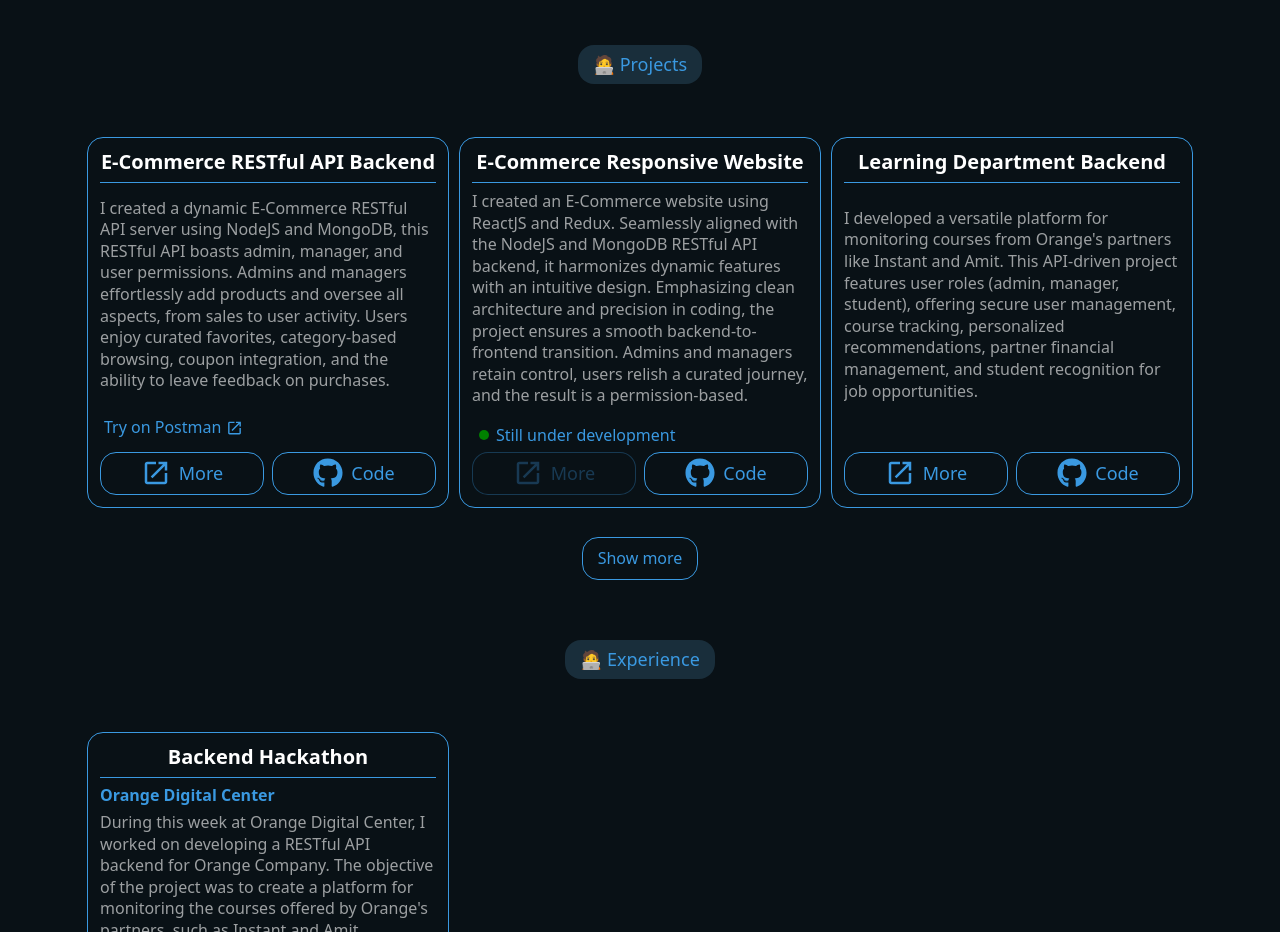
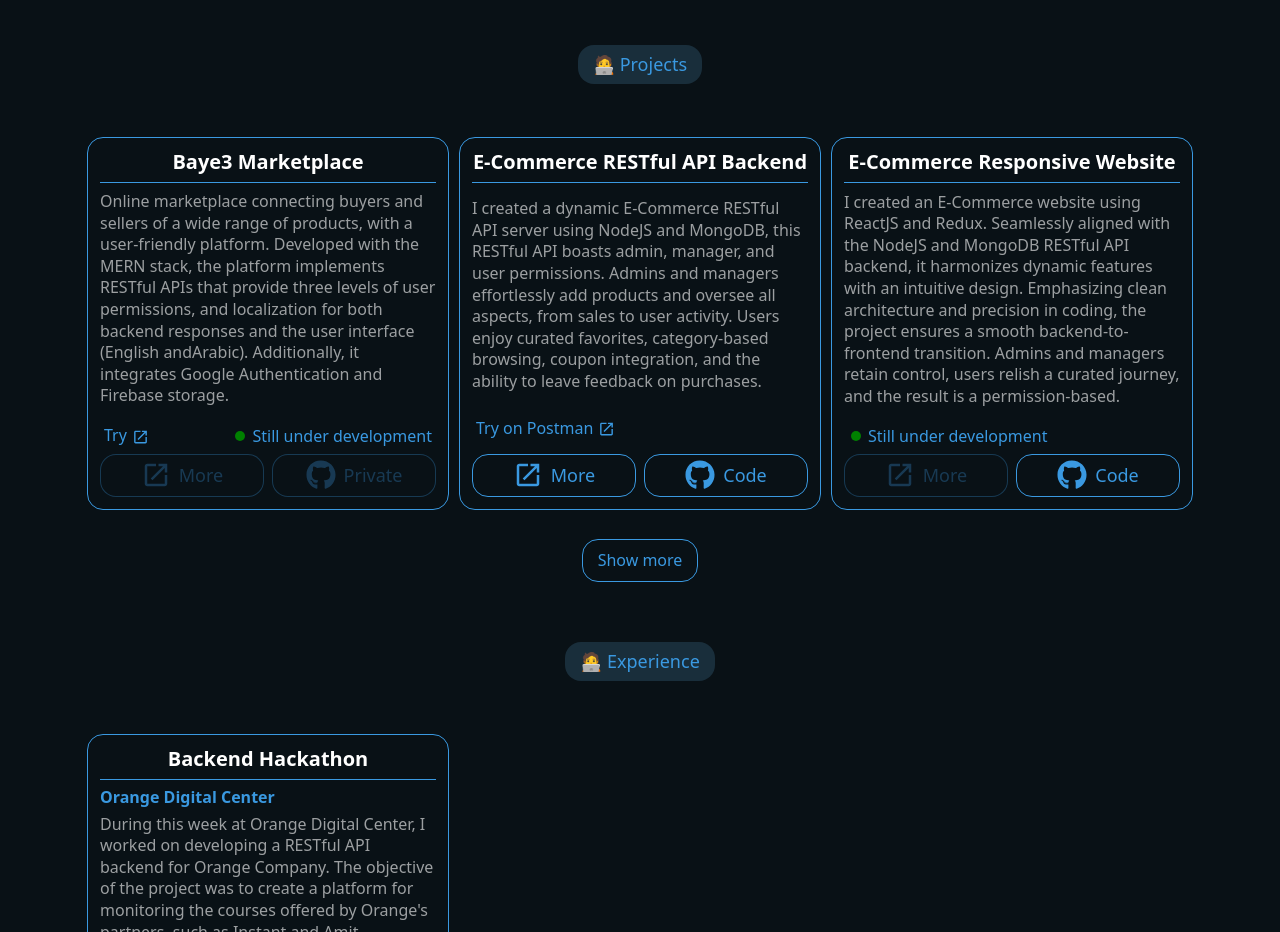
Before and after one commit to bassem620/my-portfolio, a React (Create React App) app: page / in a window 1280 px wide. Shown: the part 1540-2472 px from the top of the page. Built offline with nearby package versions, Linux system fonts and the light colour scheme.

Commit message:
project added

```diff
--- a/src/assets/projects.js
+++ b/src/assets/projects.js
@@ -1,6 +1,22 @@
 const projects = [
     {
         id: 0,
+        title: "Baye3 Marketplace",
+        desc: "Online marketplace connecting buyers and sellers of a wide range of products, with a user-friendly platform. Developed with the MERN stack, the platform implements RESTful APIs that provide three levels of user permissions, and localization for both backend responses and the user interface (English andArabic). Additionally, it integrates Google Authentication and Firebase storage.",
+        spec: "Full Stack",
+        private: true,
+        workingOn: true,
+        links:{
+            github: null,
+            host: {
+                name: 'Try',
+                link: "https://baye3-frontend.onrender.com",
+            },
+            linkedin: null
+        },
+    },
+    {
+        id: 1,
         title: "E-Commerce RESTful API Backend",
         desc: "I created a dynamic E-Commerce RESTful API server using NodeJS and MongoDB, this RESTful API boasts admin, manager, and user permissions. Admins and managers effortlessly add products and oversee all aspects, from sales to user activity. Users enjoy curated favorites, category-based browsing, coupon integration, and the ability to leave feedback on purchases.",
         spec: "Backend",
@@ -22,7 +38,7 @@
         },
     },
     {
-        id: 1,
+        id: 2,
         title: "E-Commerce Responsive Website",
         desc: "I created an E-Commerce website using ReactJS and Redux. Seamlessly aligned with the NodeJS and MongoDB RESTful API backend, it harmonizes dynamic features with an intuitive design. Emphasizing clean architecture and precision in coding, the project ensures a smooth backend-to-frontend transition. Admins and managers retain control, users relish a curated journey, and the result is a permission-based.",
         spec: "Frontend",
@@ -37,7 +53,7 @@
         },
     },
     {
-        id: 2,
+        id: 3,
         title: "Learning Department Backend",
         desc: "I developed a versatile platform for monitoring courses from Orange's partners like Instant and Amit. This API-driven project features user roles (admin, manager, student), offering secure user management, course tracking, personalized recommendations, partner financial management, and student recognition for job opportunities.",
         spec: "Backend",
@@ -55,7 +71,7 @@
         },
     },
     {
-        id: 3,
+        id: 4,
         title: "Networking PHP Application",
         desc: `I successfully completed a project as part of my Software Engineering course (CS251) with my
         college mates. The project involved two phases: Phase 1 focused on creating comprehensive
@@ -85,7 +101,7 @@
         },
     },
     {
-        id: 4,
+        id: 5,
         title: "Notes App",
         desc: "Presenting a simple responsive Notes App developed with HTML, CSS, and plain JavaScript. This intuitive application equips users with the ability to add, edit, and remove their notes, leveraging the power of local storage for data retention. Experience a user-centric approach to digital note-taking, blending simplicity and functionality seamlessly.",
         spec: "Frontend",
@@ -107,7 +123,7 @@
         },
     },
     {
-        id: 5,
+        id: 6,
         title: "Bug Tracker",
         desc: "An efficient Bug Tracking System (Java desktop application) comprising Tester, Developer, Project Manager, and Admin modules. Testers define bugs, assign tasks, and track progress and automated emails to developers. Developers update statuses, triggering notifications for testers. Project Managers assess team performance and oversee bugs, while Admins manage roles and access project-wide bug insights. Simplify bug management for enhanced collaboration and productivity.",
         spec: "Full Stack",
@@ -123,7 +139,7 @@
         },
     },
     {
-        id: 6,
+        id: 7,
         title: "Book Library",
         desc: "Presenting a simple Ruby RESTful API backend server project, designed to enable addition of book details by users. This project integrates user authentication and follows the Test-Driven Development (TDD) methodology for robust implementation.",
         spec: "Backend",
```
